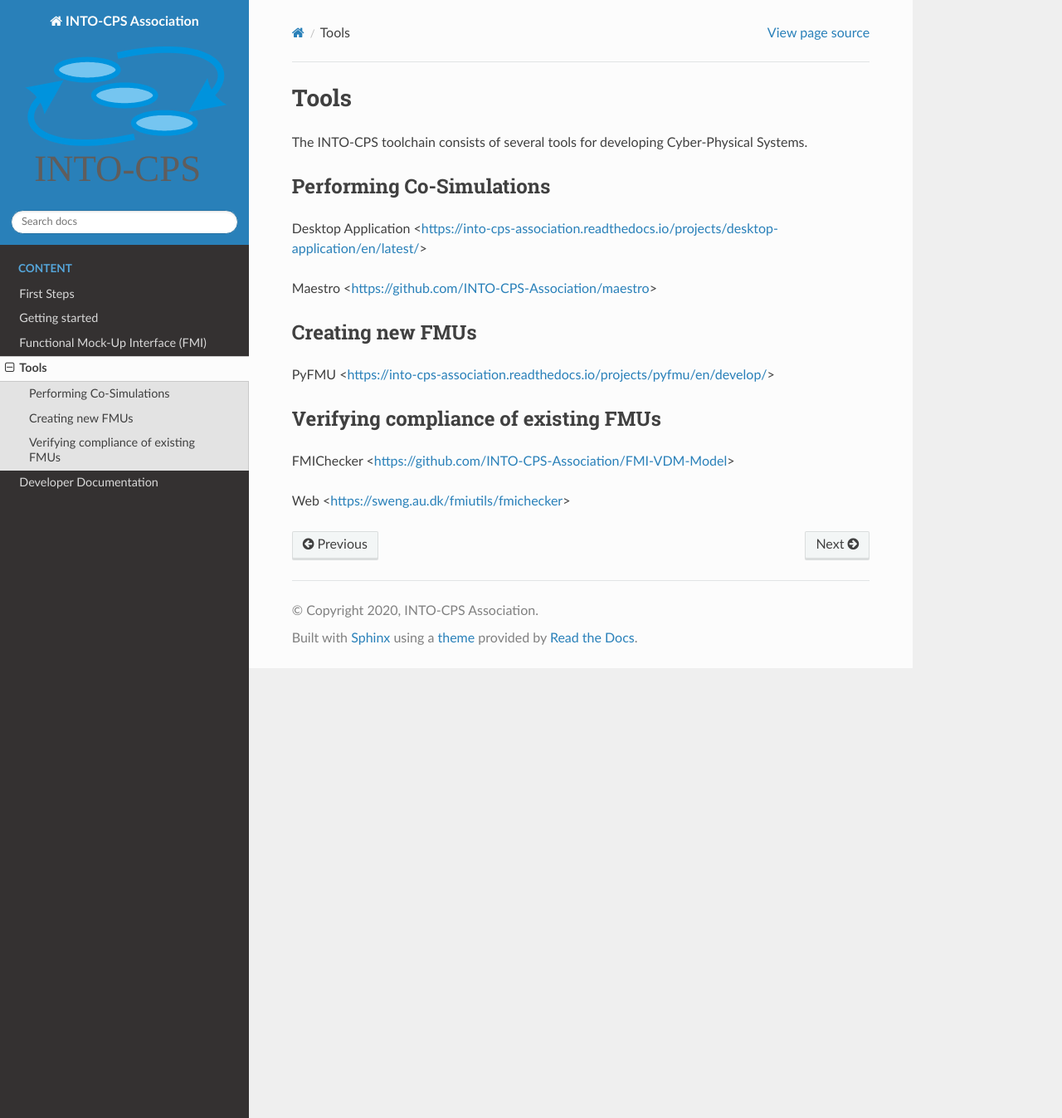
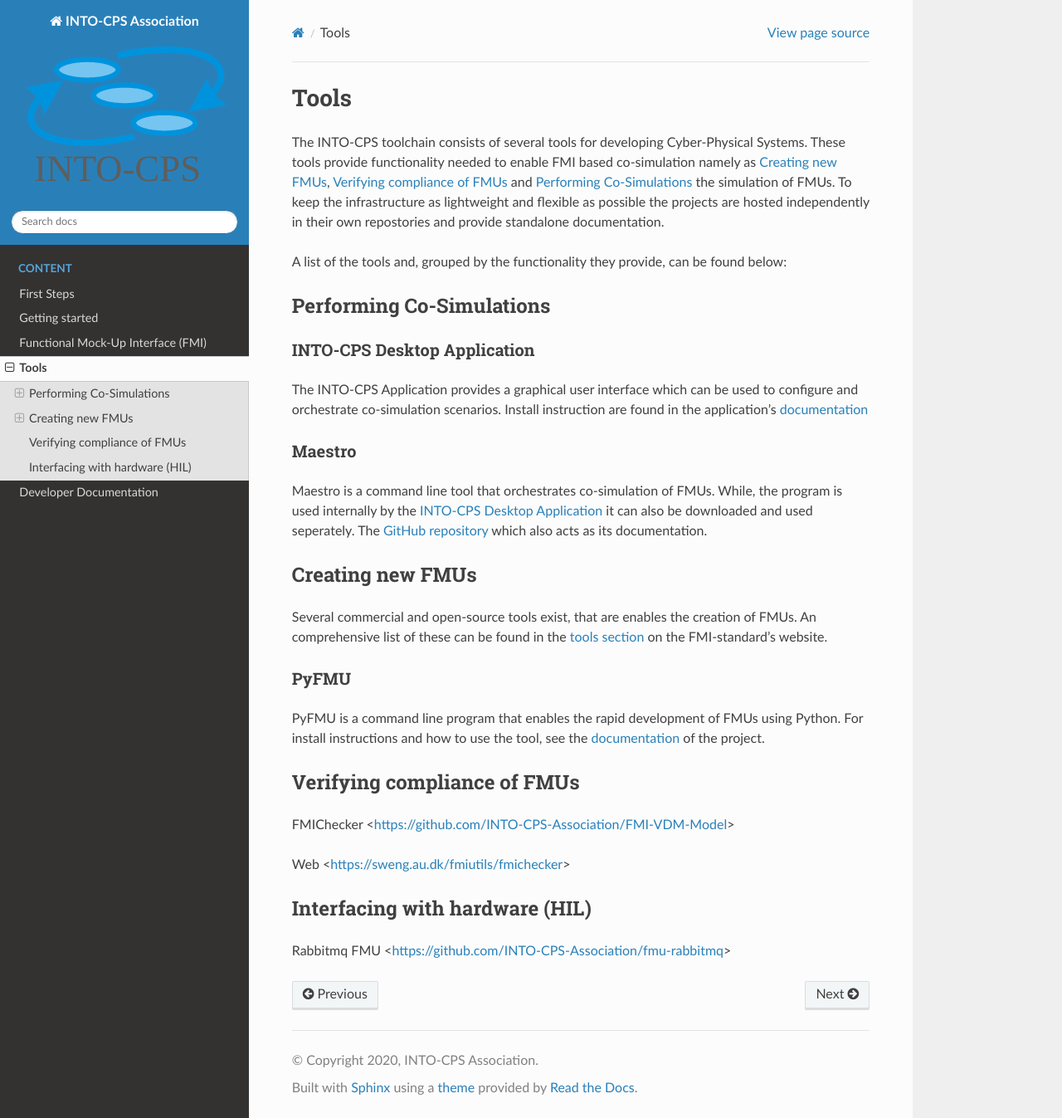
Before and after one commit to INTO-CPS-Association/Documentation, a Sphinx documentation site: the page built from docs/tools.rst, in a window 1280 px wide and 1347 px high. Shown: the whole window at 83% size. Built offline with Sphinx 7.4.7 and the Read the Docs theme 2.0.0, drawn with Linux system fonts in a browser that asks for light colours.

Commit message:
added more tool stuff

```diff
--- a/docs/index.rst
+++ b/docs/index.rst
@@ -2,6 +2,7 @@
    sphinx-quickstart on Wed Feb  5 10:30:50 2020.
    You can adapt this file completely to your liking, but it should at least
    contain the root `toctree` directive.
+
 
 INTO-CPS Association
 ====================
--- a/docs/tools.rst
+++ b/docs/tools.rst
@@ -2,24 +2,51 @@
 =====
 
 The INTO-CPS toolchain consists of several tools for developing Cyber-Physical Systems.
+These tools provide functionality needed to enable FMI based co-simulation namely as `Creating new FMUs`_, `Verifying compliance of FMUs`_ and `Performing Co-Simulations`_ the simulation of FMUs.
+To keep the infrastructure as lightweight and flexible as possible the projects are hosted independently in their own repostories and provide standalone documentation.
 
+A list of the tools and, grouped by the functionality they provide, can be found below:
 
 
 Performing Co-Simulations
 -------------------------
-Desktop Application <https://into-cps-association.readthedocs.io/projects/desktop-application/en/latest/>
 
-Maestro <https://github.com/INTO-CPS-Association/maestro>
+INTO-CPS Desktop Application
+^^^^^^^^^^^^^^^^^^^^^^^^^^^^
+
+The INTO-CPS Application provides a graphical user interface which can be used to configure and orchestrate co-simulation scenarios.
+Install instruction are found in the application's `documentation <https://into-cps-association.readthedocs.io/projects/desktop-application/en/latest/>`__
+
+
+Maestro
+^^^^^^^
+Maestro is a command line tool that orchestrates co-simulation of FMUs.
+While, the program is used internally by the `INTO-CPS Desktop Application`_ it can also be downloaded and used seperately.
+The `GitHub repository <https://github.com/INTO-CPS-Association/maestro>`__ which also acts as its documentation.
 
 
 Creating new FMUs
 -----------------
-PyFMU <https://into-cps-association.readthedocs.io/projects/pyfmu/en/develop/>
+
+Several commercial and open-source tools exist, that are enables the creation of FMUs.
+An comprehensive list of these can be found in the `tools section <https://fmi-standard.org/tools/>`__ on the FMI-standard's website.
+
+PyFMU
+^^^^^
+
+PyFMU is a command line program that enables the rapid development of FMUs using Python.
+For install instructions and how to use the tool, see the `documentation <https://into-cps-association.readthedocs.io/projects/pyfmu/en/develop/>`__ of the project.
 
 
-Verifying compliance of existing FMUs
+Verifying compliance of FMUs
 -------------------------------------
 
 FMIChecker <https://github.com/INTO-CPS-Association/FMI-VDM-Model>
 
 Web <https://sweng.au.dk/fmiutils/fmichecker>
+
+
+Interfacing with hardware (HIL)
+-------------------------------
+
+Rabbitmq FMU <https://github.com/INTO-CPS-Association/fmu-rabbitmq>
```
